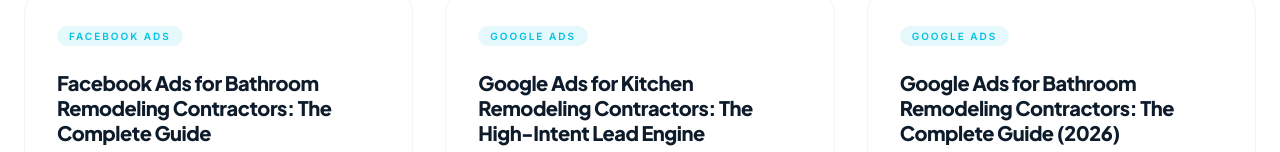
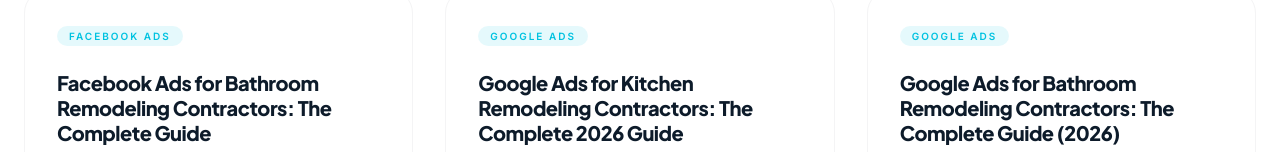
Before and after one commit to hellobinayak/growthliftstudio, a React (Vite) app: page /blog in a window 1280 px wide. Shown: the part 648-800 px from the top of the page. Built offline with nearby package versions, Linux system fonts and the light colour scheme.

Commit message:
fix: update kitchen remodeling blog post title

```diff
--- a/src/data/blogPosts.ts
+++ b/src/data/blogPosts.ts
@@ -160,7 +160,7 @@
   },
   {
     slug: "google-ads-kitchen-remodeling-contractors",
-    title: "Google Ads for Kitchen Remodeling Contractors: The High-Intent Lead Engine",
+    title: "Google Ads for Kitchen Remodeling Contractors: The Complete 2026 Guide",
     metaDescription:
       "Learn how kitchen remodeling contractors can leverage high-intent Google Search Ads to book $25,000+ renovation projects. Discover exact keyword strategies, negative keyword structures, and landing page designs that convert.",
     date: "May 24, 2026",
```
